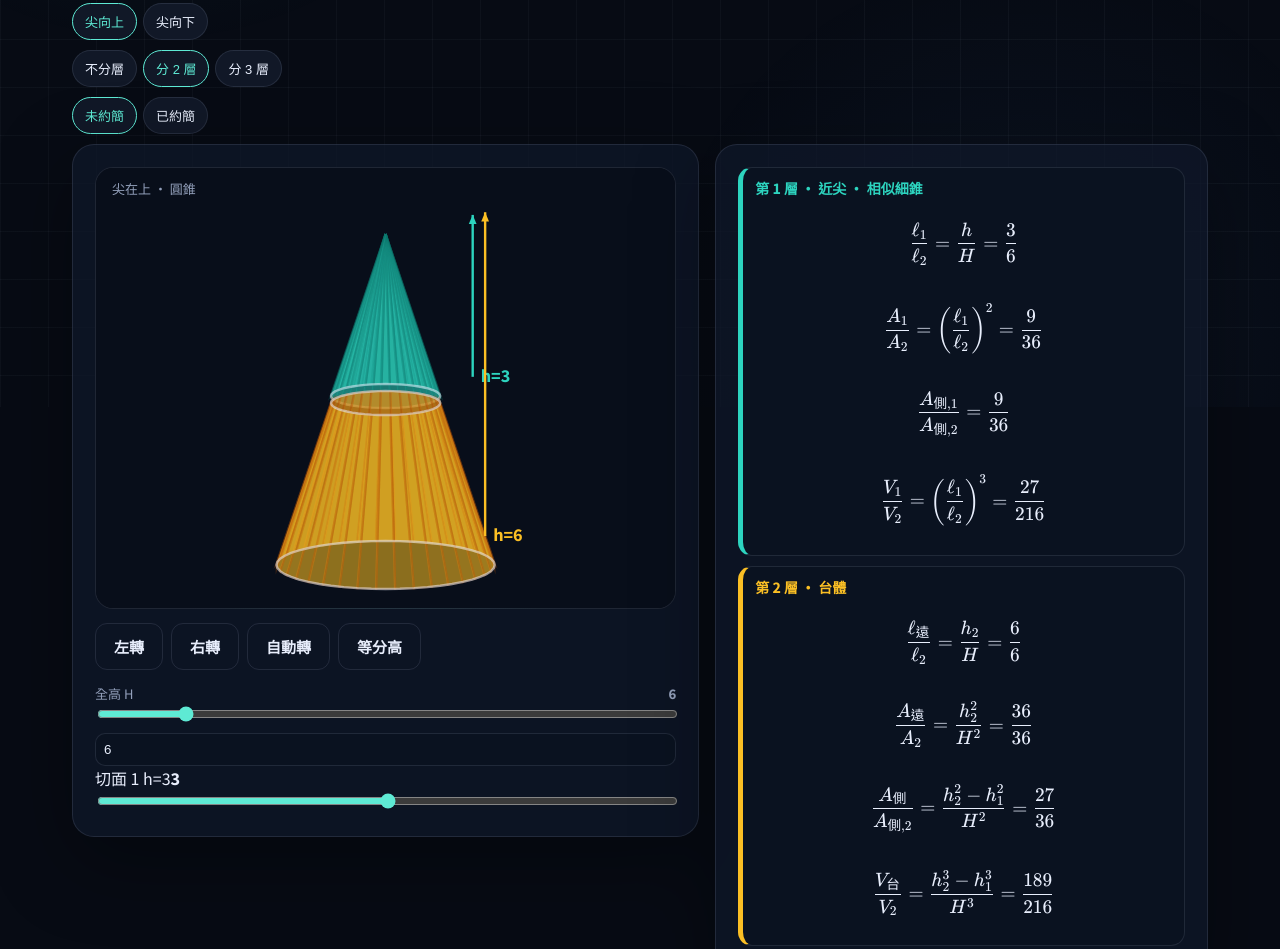
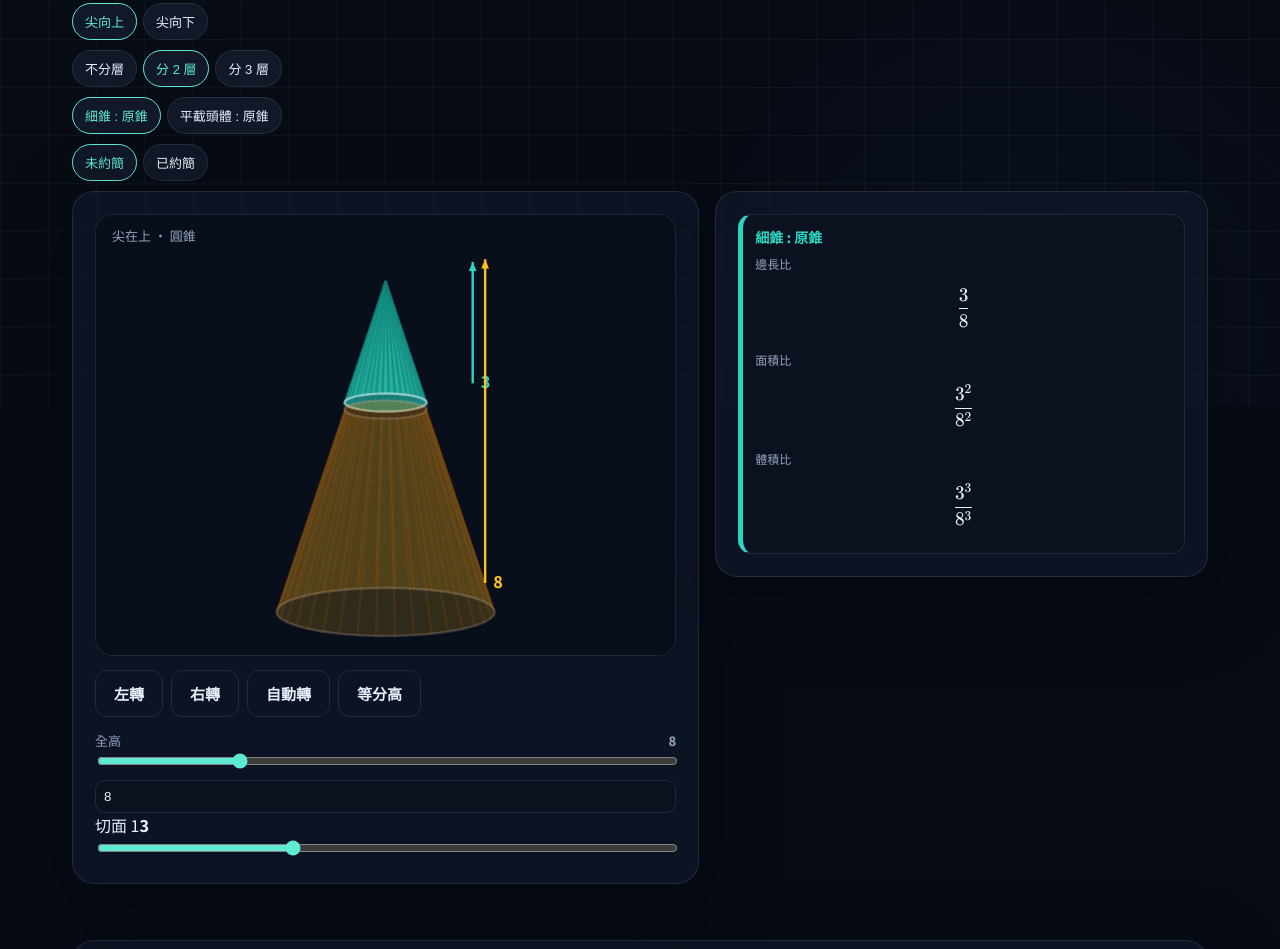
Before and after one commit to aaronmath/dse-math-lab, a plain HTML site: page topics/ratios.html in a window 1280 px wide. Shown: the part 393-1342 px from the top of the page. Drawn offline with nearby package versions, Linux system fonts and the light colour scheme.

Commit message:
Ratio cards: 3 lines with numeric fractions; filter small cone vs frustum

```diff
--- a/topics/ratios.html
+++ b/topics/ratios.html
@@ -11,14 +11,17 @@
 .lab{display:grid;grid-template-columns:minmax(0,1.12fr) minmax(300px,.88fr);gap:16px;align-items:start}
 @media(max-width:900px){.lab{grid-template-columns:1fr}}
 .filters{display:flex;flex-wrap:wrap;gap:6px;margin:0 0 10px}
-.stage-3d{border-radius:18px;background:radial-gradient(circle at 50% 12%,rgba(94,234,212,.1),transparent 42%),#080e1a;border:1px solid var(--line);overflow:hidden}
+.stage-3d{border-radius:18px;background:#080e1a;border:1px solid var(--line);overflow:hidden}
 .stage-3d canvas{display:block;width:100%;height:440px}
-.layer-card{border:1px solid var(--line);border-left-width:5px;border-radius:14px;padding:10px 12px 8px;margin-bottom:10px;background:#0a1220}
+.layer-card{border:1px solid var(--line);border-left-width:5px;border-radius:14px;padding:12px;background:#0a1220}
 .layer-card h4{margin:0 0 8px;font-size:14px}
-.texline{margin:6px 0;overflow-x:auto}
+.row3{display:grid;gap:8px}
+.row3 .lab{font-size:12px;color:var(--muted);margin:0;display:block;width:auto}
+.texline{overflow-x:auto}
 input[type=number]{width:100%;margin-top:6px;background:#0a1220;border:1px solid var(--line);color:var(--text);border-radius:10px;padding:8px}
 .why-board{display:flex;align-items:end;justify-content:center;gap:28px;min-height:200px;padding:16px 8px}
 #eq{min-height:64px}
+.chip.off{opacity:.35;pointer-events:none}
 </style>
 </head>
 <body>
@@ -35,7 +38,7 @@ input[type=number]{width:100%;margin-top:6px;background:#0a1220;border:1px solid
 <header class="hero">
 <div class="kicker">Topic 04 · 求積法比例</div>
 <h1>邊長比 · 面積比 · <span>體積比</span></h1>
-<p class="lead">底平行地面。箭嘴由該層遠面指向尖。長度用 l。分數卡在圓錐右邊，同層同色。</p>
+<p class="lead">分數卡在圓錐右邊。細錐 : 原錐，或平截頭體 : 原錐。</p>
 </header>
 <div class="filters">
 <button class="chip active" data-k="shape" data-v="cone">圓錐</button>
@@ -51,6 +54,10 @@ input[type=number]{width:100%;margin-top:6px;background:#0a1220;border:1px solid
 <button class="chip" data-k="layers" data-v="3">分 3 層</button>
 </div>
 <div class="filters">
+<button class="chip active" data-k="cmp" data-v="small">細錐 : 原錐</button>
+<button class="chip" id="frChip" data-k="cmp" data-v="frustum">平截頭體 : 原錐</button>
+</div>
+<div class="filters">
 <button class="chip active" data-k="mode" data-v="form">未約簡</button>
 <button class="chip" data-k="mode" data-v="simp">已約簡</button>
 </div>
@@ -63,23 +70,20 @@ input[type=number]{width:100%;margin-top:6px;background:#0a1220;border:1px solid
 <button class="btn btn-ghost" id="auto">自動轉</button>
 <button class="btn btn-ghost" id="reset">等分高</button>
 </div>
-<label class="note" style="display:flex;justify-content:space-between;margin-top:10px">全高 H<b id="hLab">6</b></label>
-<input type="range" id="hRange" min="3" max="24" step="1" value="6"/>
-<input type="number" id="hNum" min="2" max="99" step="1" value="6"/>
+<label class="note" style="display:flex;justify-content:space-between;margin-top:10px">全高<b id="hLab">8</b></label>
+<input type="range" id="hRange" min="3" max="24" step="1" value="8"/>
+<input type="number" id="hNum" min="2" max="99" step="1" value="8"/>
 <div id="cuts"></div>
 </div>
 <div class="panel"><div id="cards"></div></div>
 </div>
 <section class="section panel">
 <h2 style="margin-top:0">點解係平方同立方？</h2>
-<p class="hint">長度放大 k = l1/l2，面積跟平方，體積跟立方。</p>
-<div class="slider-box">
-<label class="note" style="display:flex;justify-content:space-between">相似比 1 : <b id="kLab">2</b></label>
-<input type="range" id="kRange" min="1" max="4" step="1" value="2"/>
-</div>
+<div class="slider-box"><label class="note" style="display:flex;justify-content:space-between">相似比 1 : <b id="kLab">2</b></label>
+<input type="range" id="kRange" min="1" max="4" step="1" value="2"/></div>
 <div class="why-board">
-<div><div id="sq1" class="box" style="width:48px;height:48px;background:linear-gradient(135deg,#5eead4,#67e8f9)">1</div><p class="note" style="text-align:center">邊長 1 · 面積 1</p></div>
-<div><div id="sq2" class="box" style="width:96px;height:96px;background:linear-gradient(135deg,#fbbf24,#f59e0b)">4</div><p class="note" style="text-align:center">面積 k^2</p></div>
+<div><div id="sq1" class="box" style="width:48px;height:48px;background:linear-gradient(135deg,#5eead4,#67e8f9)">1</div><p class="note" style="text-align:center">邊長 1</p></div>
+<div><div id="sq2" class="box" style="width:96px;height:96px;background:linear-gradient(135deg,#fbbf24,#f59e0b)">4</div><p class="note" style="text-align:center">面積</p></div>
 <div class="cube-wrap"><div class="cube" id="cube">
 <div class="face" style="background:#a78bfa;transform:translateZ(36px)"></div>
 <div class="face" style="background:#7c3aed;transform:rotateY(180deg) translateZ(36px)"></div>
@@ -87,7 +91,7 @@ input[type=number]{width:100%;margin-top:6px;background:#0a1220;border:1px solid
 <div class="face" style="background:#6d28d9;transform:rotateY(-90deg) translateZ(36px)"></div>
 <div class="face" style="background:#c4b5fd;transform:rotateX(90deg) translateZ(36px)"></div>
 <div class="face" style="background:#5b21b6;transform:rotateX(-90deg) translateZ(36px)"></div>
-</div><p class="note" style="text-align:center;margin-top:10px">體積 k^3</p></div>
+</div><p class="note" style="text-align:center;margin-top:10px">體積</p></div>
 </div>
 <div class="formula" id="eq"></div>
 </section>
@@ -96,42 +100,35 @@ input[type=number]{width:100%;margin-top:6px;background:#0a1220;border:1px solid
 <script src="https://cdn.jsdelivr.net/npm/katex@0.16.11/dist/katex.min.js"></script>
 <script src="../js/main.js"></script>
 <script>
-const S={shape:"cone",apex:"up",layers:2,mode:"form",H:6,cuts:[3],rot:.55,auto:true,k:2};
+const S={shape:"cone",apex:"up",layers:2,mode:"form",cmp:"small",H:8,cuts:[3],rot:.55,auto:true,k:2};
 const COL=[["#2dd4bf","#0f766e"],["#fbbf24","#b45309"],["#a78bfa","#6d28d9"]];
 function gcd(a,b){a=Math.abs(a|0);b=Math.abs(b|0);while(b){const t=a%b;a=b;b=t;}return a||1;}
-function p2(n){return n*n;} function p3(n){return n*n*n;}
-function frac(num,den){if(S.mode==="simp"){const g=gcd(num,den);num/=g;den/=g;}return "\\dfrac{"+num+"}{"+den+"}";}
 function tex(el,s){if(window.katex)katex.render(s,el,{displayMode:true,throwOnError:false});else el.textContent=s;}
+function simpF(n,d){const g=gcd(n,d);return "\\dfrac{"+ (n/g) +"}{"+ (d/g) +"}";}
+function powF(a,b,p){if(S.mode==="simp")return simpF(Math.pow(a,p),Math.pow(b,p));return "\\dfrac{"+a+"^{"+p+"}}{"+b+"^{"+p+"}}";}
+function diffF(hi,lo,H,p){if(S.mode==="simp")return simpF(Math.pow(hi,p)-Math.pow(lo,p),Math.pow(H,p));return "\\dfrac{"+hi+"^{"+p+"}-"+lo+"^{"+p+"}}{"+H+"^{"+p+"}}";}
+function linF(a,b){return S.mode==="simp"?simpF(a,b):("\\dfrac{"+a+"}{"+b+"}");}
 function bounds(){const p=[0].concat(S.cuts.slice().sort(function(a,b){return a-b})).concat([S.H]);const o=[];for(let i=0;i<p.length-1;i++)o.push({lo:p[i],hi:p[i+1]});return o;}
-function equalCuts(){if(S.layers===1)S.cuts=[];else if(S.layers===2)S.cuts=[Math.max(1,Math.round(S.H/2))];else{let a=Math.max(1,Math.round(S.H/3)),b=Math.max(a+1,Math.round(2*S.H/3));if(b>=S.H)b=S.H-1;if(a>=b)a=Math.max(1,b-1);S.cuts=[a,b];}}
+function tipH(){return S.cuts.length?Math.min.apply(null,S.cuts):S.H;}
+function equalCuts(){if(S.layers===1){S.cuts=[];if(S.cmp==="frustum")S.cmp="small";}else if(S.layers===2)S.cuts=[Math.max(1,Math.round(S.H/2))];else{let a=Math.max(1,Math.round(S.H/3)),b=Math.max(a+1,Math.round(2*S.H/3));if(b>=S.H)b=S.H-1;if(a>=b)a=Math.max(1,b-1);S.cuts=[a,b];}}
 function clampCuts(){S.cuts=S.cuts.map(function(c){return Math.min(S.H-1,Math.max(1,c|0));});S.cuts=Array.from(new Set(S.cuts)).sort(function(a,b){return a-b;}).slice(0,Math.max(0,S.layers-1));while(S.cuts.length<S.layers-1){let x=Math.round(S.H/2);while(S.cuts.indexOf(x)>=0&&x<S.H-1)x++;if(S.cuts.indexOf(x)<0)S.cuts.push(x);S.cuts.sort(function(a,b){return a-b;});}}
 function renderCuts(){
  document.getElementById("hLab").textContent=S.H;
  document.getElementById("hRange").value=String(Math.min(24,Math.max(3,S.H)));
  document.getElementById("hNum").value=S.H;
+ document.getElementById("frChip").classList.toggle("off",S.layers===1);
  const box=document.getElementById("cuts");
  if(S.layers===1){box.innerHTML="";return;}
- box.innerHTML=S.cuts.map(function(c,i){return '<label>切面 '+(i+1)+' h='+c+'<b>'+c+'</b></label><input type="range" min="1" max="'+(S.H-1)+'" step="1" value="'+c+'" data-i="'+i+'">';}).join("");
+ box.innerHTML=S.cuts.map(function(c,i){return '<label>切面 '+(i+1)+'<b>'+c+'</b></label><input type="range" min="1" max="'+(S.H-1)+'" step="1" value="'+c+'" data-i="'+i+'">';}).join("");
  box.querySelectorAll("input").forEach(function(inp){inp.oninput=function(){let v=+inp.value,i=+inp.dataset.i;const oth=S.cuts.filter(function(_,j){return j!==i;});if(oth.indexOf(v)>=0)v=v<S.H-1?v+1:v-1;S.cuts[i]=v;clampCuts();renderCuts();renderCards();};});
 }
 function renderCards(){
- const wrap=document.getElementById("cards");
- wrap.innerHTML=bounds().map(function(L,idx){const col=COL[idx%3][0];const kind=L.lo===0?"近尖 · 相似細錐":"台體";return '<div class="layer-card" style="border-left-color:'+col+'"><h4 style="color:'+col+'">第 '+(idx+1)+' 層 · '+kind+'</h4><div class="texline" data-i="'+idx+'-0"></div><div class="texline" data-i="'+idx+'-1"></div><div class="texline" data-i="'+idx+'-2"></div><div class="texline" data-i="'+idx+'-3"></div></div>';}).join("");
- bounds().forEach(function(L,idx){
-  const h=L.hi,H=S.H,lo=L.lo;const lines=[];
-  if(lo===0){
-   lines.push("\\dfrac{\\ell_1}{\\ell_2}=\\dfrac{h}{H}="+frac(h,H));
-   lines.push("\\dfrac{A_1}{A_2}=\\left(\\dfrac{\\ell_1}{\\ell_2}\\right)^{2}="+frac(p2(h),p2(H)));
-   lines.push("\\dfrac{A_{\\text{側},1}}{A_{\\text{側},2}}="+frac(p2(h),p2(H)));
-   lines.push("\\dfrac{V_1}{V_2}=\\left(\\dfrac{\\ell_1}{\\ell_2}\\right)^{3}="+frac(p3(h),p3(H)));
-  } else {
-   lines.push("\\dfrac{\\ell_{\\text{遠}}}{\\ell_2}=\\dfrac{h_2}{H}="+frac(h,H));
-   lines.push("\\dfrac{A_{\\text{遠}}}{A_2}=\\dfrac{h_2^{2}}{H^{2}}="+frac(p2(h),p2(H)));
-   lines.push("\\dfrac{A_{\\text{側}}}{A_{\\text{側},2}}=\\dfrac{h_2^{2}-h_1^{2}}{H^{2}}="+frac(p2(h)-p2(lo),p2(H)));
-   lines.push("\\dfrac{V_{\\text{台}}}{V_2}=\\dfrac{h_2^{3}-h_1^{3}}{H^{3}}="+frac(p3(h)-p3(lo),p3(H)));
-  }
-  lines.forEach(function(s,j){const el=wrap.querySelector('[data-i="'+idx+'-'+j+'"]');if(el)tex(el,s);});
- });
+ const wrap=document.getElementById("cards");const H=S.H,h=tipH();
+ const isF=S.cmp==="frustum"&&S.layers>1;const col=isF?COL[1][0]:COL[0][0];
+ const title=isF?"平截頭體 : 原錐":"細錐 : 原錐";
+ wrap.innerHTML='<div class="layer-card" style="border-left-color:'+col+'"><h4 style="color:'+col+'">'+title+'</h4><div class="row3"><div><div class="lab">邊長比</div><div class="texline" id="t0"></div></div><div><div class="lab">面積比</div><div class="texline" id="t1"></div></div><div><div class="lab">體積比</div><div class="texline" id="t2"></div></div></div></div>';
+ if(!isF){tex(document.getElementById("t0"),linF(h,H));tex(document.getElementById("t1"),powF(h,H,2));tex(document.getElementById("t2"),powF(h,H,3));}
+ else{tex(document.getElementById("t0"),linF(h,H));tex(document.getElementById("t1"),diffF(H,h,H,2));tex(document.getElementById("t2"),diffF(H,h,H,3));}
 }
 const cv=document.getElementById("cv"),ctx=cv.getContext("2d");
 function resize(){const r=cv.getBoundingClientRect();const d=Math.min(2,devicePixelRatio||1);cv.width=r.width*d;cv.height=440*d;ctx.setTransform(d,0,0,d,0,0);}
@@ -140,17 +137,17 @@ function project(x,y,z){const c=Math.cos(S.rot),s=Math.sin(S.rot);const xr=x*c-z
 function yA(t){return S.apex==="up"?0.92-1.84*t:-0.92+1.84*t;}
 function rad(t){return 0.62*t;}
 function rgba(hex,a){const n=parseInt(hex.slice(1),16);return "rgba("+((n>>16)&255)+","+((n>>8)&255)+","+(n&255)+","+a+")";}
-function cap(t,ex,color,far,sq){const y=yA(t)+ex,r=rad(t);ctx.beginPath();if(sq){[[-r,-r],[r,-r],[r,r],[-r,r]].map(function(p){return project(p[0],y,p[1]);}).forEach(function(p,i){i?ctx.lineTo(p[0],p[1]):ctx.moveTo(p[0],p[1]);});}else{for(let i=0;i<=48;i++){const a=i/48*Math.PI*2;const p=project(Math.cos(a)*r,y,Math.sin(a)*r);i?ctx.lineTo(p[0],p[1]):ctx.moveTo(p[0],p[1]);}}ctx.closePath();ctx.fillStyle=rgba(color,far?0.16:0.34);ctx.fill();ctx.strokeStyle=rgba("#e8eefc",0.55);ctx.stroke();}
-function slice(t0,t1,ex,col,pyr){const y0=yA(t0)+ex,y1=yA(t1)+ex,r0=rad(t0),r1=rad(t1);if(!pyr){for(let i=0;i<36;i++){const a0=i/36*Math.PI*2,a1=(i+1)/36*Math.PI*2;const A=project(Math.cos(a0)*r0,y0,Math.sin(a0)*r0),B=project(Math.cos(a1)*r0,y0,Math.sin(a1)*r0);const C=project(Math.cos(a1)*r1,y1,Math.sin(a1)*r1),D=project(Math.cos(a0)*r1,y1,Math.sin(a0)*r1);const sh=0.45+0.55*(0.5+0.5*Math.cos(a0-S.rot));ctx.beginPath();ctx.moveTo(A[0],A[1]);ctx.lineTo(B[0],B[1]);ctx.lineTo(C[0],C[1]);ctx.lineTo(D[0],D[1]);ctx.closePath();ctx.fillStyle=rgba(col[0],0.26+0.42*sh);ctx.fill();ctx.strokeStyle=rgba(col[1],0.32);ctx.stroke();}cap(t1,ex,col[0],true,false);if(t0>0)cap(t0,ex,col[1],false,false);}else{const sq=[[-1,-1],[1,-1],[1,1],[-1,1]];for(let i=0;i<4;i++){const a=sq[i],b=sq[(i+1)%4];const A=project(a[0]*r0,y0,a[1]*r0),B=project(b[0]*r0,y0,b[1]*r0),C=project(b[0]*r1,y1,b[1]*r1),D=project(a[0]*r1,y1,a[1]*r1);const mid=Math.atan2(a[1]+b[1],a[0]+b[0]);const sh=0.4+0.6*(0.5+0.5*Math.cos(mid-S.rot));ctx.beginPath();ctx.moveTo(A[0],A[1]);ctx.lineTo(B[0],B[1]);ctx.lineTo(C[0],C[1]);ctx.lineTo(D[0],D[1]);ctx.closePath();ctx.fillStyle=rgba(col[0],0.3+0.4*sh);ctx.fill();ctx.strokeStyle=rgba("#e8eefc",0.4);ctx.stroke();}cap(t1,ex,col[0],true,true);if(t0>0)cap(t0,ex,col[1],false,true);}}
+function cap(t,ex,color,far,sq,al){const y=yA(t)+ex,r=rad(t);ctx.beginPath();if(sq){[[-r,-r],[r,-r],[r,r],[-r,r]].map(function(p){return project(p[0],y,p[1]);}).forEach(function(p,i){i?ctx.lineTo(p[0],p[1]):ctx.moveTo(p[0],p[1]);});}else{for(let i=0;i<=48;i++){const a=i/48*Math.PI*2;const p=project(Math.cos(a)*r,y,Math.sin(a)*r);i?ctx.lineTo(p[0],p[1]):ctx.moveTo(p[0],p[1]);}}ctx.closePath();ctx.fillStyle=rgba(color,(far?0.16:0.34)*al);ctx.fill();ctx.strokeStyle=rgba("#e8eefc",0.55*al);ctx.stroke();}
+function slice(t0,t1,ex,col,pyr,al){const y0=yA(t0)+ex,y1=yA(t1)+ex,r0=rad(t0),r1=rad(t1);if(!pyr){for(let i=0;i<36;i++){const a0=i/36*Math.PI*2,a1=(i+1)/36*Math.PI*2;const A=project(Math.cos(a0)*r0,y0,Math.sin(a0)*r0),B=project(Math.cos(a1)*r0,y0,Math.sin(a1)*r0);const C=project(Math.cos(a1)*r1,y1,Math.sin(a1)*r1),D=project(Math.cos(a0)*r1,y1,Math.sin(a0)*r1);const sh=0.45+0.55*(0.5+0.5*Math.cos(a0-S.rot));ctx.beginPath();ctx.moveTo(A[0],A[1]);ctx.lineTo(B[0],B[1]);ctx.lineTo(C[0],C[1]);ctx.lineTo(D[0],D[1]);ctx.closePath();ctx.fillStyle=rgba(col[0],(0.26+0.42*sh)*al);ctx.fill();ctx.strokeStyle=rgba(col[1],0.32*al);ctx.stroke();}cap(t1,ex,col[0],true,false,al);if(t0>0)cap(t0,ex,col[1],false,false,al);}else{const sq=[[-1,-1],[1,-1],[1,1],[-1,1]];for(let i=0;i<4;i++){const a=sq[i],b=sq[(i+1)%4];const A=project(a[0]*r0,y0,a[1]*r0),B=project(b[0]*r0,y0,b[1]*r0),C=project(b[0]*r1,y1,b[1]*r1),D=project(a[0]*r1,y1,a[1]*r1);const mid=Math.atan2(a[1]+b[1],a[0]+b[0]);const sh=0.4+0.6*(0.5+0.5*Math.cos(mid-S.rot));ctx.beginPath();ctx.moveTo(A[0],A[1]);ctx.lineTo(B[0],B[1]);ctx.lineTo(C[0],C[1]);ctx.lineTo(D[0],D[1]);ctx.closePath();ctx.fillStyle=rgba(col[0],(0.3+0.4*sh)*al);ctx.fill();ctx.strokeStyle=rgba("#e8eefc",0.4*al);ctx.stroke();}cap(t1,ex,col[0],true,true,al);if(t0>0)cap(t0,ex,col[1],false,true,al);}}
 function head(x1,y1,x2,y2,col){const a=Math.atan2(y2-y1,x2-x1);ctx.beginPath();ctx.moveTo(x2,y2);ctx.lineTo(x2-10*Math.cos(a-0.4),y2-10*Math.sin(a-0.4));ctx.lineTo(x2-10*Math.cos(a+0.4),y2-10*Math.sin(a+0.4));ctx.closePath();ctx.fillStyle=col;ctx.fill();}
-function arrows(){bounds().forEach(function(ly,idx){const off=-0.70-idx*0.10;const pFar=project(off,yA(ly.hi/S.H),0),pApex=project(off,yA(0),0);ctx.beginPath();ctx.moveTo(pFar[0],pFar[1]);ctx.lineTo(pApex[0],pApex[1]);ctx.strokeStyle=COL[idx%3][0];ctx.lineWidth=2.4;ctx.stroke();head(pFar[0],pFar[1],pApex[0],pApex[1],COL[idx%3][0]);ctx.fillStyle=COL[idx%3][0];ctx.font="bold 16px Noto Sans TC";ctx.fillText("h="+ly.hi,pFar[0]+8,pFar[1]+5);});}
-function draw(){const W=cv.getBoundingClientRect().width;ctx.clearRect(0,0,W,440);ctx.fillStyle="#080e1a";ctx.fillRect(0,0,W,440);const L=bounds(),gap=S.layers===1?0:0.02;L.map(function(ly,idx){return {ly:ly,idx:idx,z:project(0,yA((ly.lo+ly.hi)/2/S.H),0)[2]};}).sort(function(a,b){return a.z-b.z;}).forEach(function(item){slice(item.ly.lo/S.H,item.ly.hi/S.H,(S.apex==="up"?-1:1)*item.idx*gap*2,COL[item.idx%3],S.shape==="pyr");});arrows();ctx.fillStyle="#93a0bb";ctx.font="13px Noto Sans TC";ctx.fillText((S.apex==="up"?"尖在上":"尖在下")+" · "+(S.shape==="cone"?"圓錐":"正四角錐"),16,26);}
+function arrows(){const h=tipH();const marks=S.layers===1?[S.H]:[h,S.H];marks.forEach(function(val,idx){const off=-0.70-idx*0.10;const pFar=project(off,yA(val/S.H),0),pApex=project(off,yA(0),0);ctx.beginPath();ctx.moveTo(pFar[0],pFar[1]);ctx.lineTo(pApex[0],pApex[1]);ctx.strokeStyle=COL[idx%3][0];ctx.lineWidth=2.4;ctx.stroke();head(pFar[0],pFar[1],pApex[0],pApex[1],COL[idx%3][0]);ctx.fillStyle=COL[idx%3][0];ctx.font="bold 16px Noto Sans TC";ctx.fillText(String(val),pFar[0]+8,pFar[1]+5);});}
+function draw(){const W=cv.getBoundingClientRect().width;ctx.clearRect(0,0,W,440);ctx.fillStyle="#080e1a";ctx.fillRect(0,0,W,440);const L=bounds(),gap=S.layers===1?0:0.02;L.map(function(ly,idx){return {ly:ly,idx:idx,z:project(0,yA((ly.lo+ly.hi)/2/S.H),0)[2]};}).sort(function(a,b){return a.z-b.z;}).forEach(function(item){const tip=item.ly.lo===0;let al=1;if(S.layers>1){if(S.cmp==="small")al=tip?1:0.28;else al=tip?0.28:1;}slice(item.ly.lo/S.H,item.ly.hi/S.H,(S.apex==="up"?-1:1)*item.idx*gap*2,COL[item.idx%3],S.shape==="pyr",al);});arrows();ctx.fillStyle="#93a0bb";ctx.font="13px Noto Sans TC";ctx.fillText((S.apex==="up"?"尖在上":"尖在下")+" · "+(S.shape==="cone"?"圓錐":"正四角錐"),16,26);}
 function setH(v){v=Math.max(2,Math.min(99,v|0));const old=S.H;S.H=v;S.cuts=S.cuts.map(function(c){return Math.round(c*S.H/old);});clampCuts();renderCuts();renderCards();}
 function setK(k){S.k=k;document.getElementById("kLab").textContent=k;const u=48,s=48*k;document.getElementById("sq1").style.width=u+"px";document.getElementById("sq1").style.height=u+"px";const sq2=document.getElementById("sq2");sq2.style.width=s+"px";sq2.style.height=s+"px";sq2.textContent=String(k*k);document.getElementById("cube").style.width=(36*k)+"px";document.getElementById("cube").style.height=(36*k)+"px";}
-function bind(){document.querySelectorAll(".chip[data-k]").forEach(function(b){b.onclick=function(){const k=b.dataset.k,v=b.dataset.v;if(k==="layers"){S.layers=+v;equalCuts();}else S[k]=v;b.parentElement.querySelectorAll(".chip").forEach(function(x){x.classList.toggle("active",x===b);});renderCuts();renderCards();};});document.getElementById("spin-l").onclick=function(){S.rot-=0.25;};document.getElementById("spin-r").onclick=function(){S.rot+=0.25;};document.getElementById("auto").onclick=function(e){S.auto=!S.auto;e.target.classList.toggle("active",S.auto);};document.getElementById("reset").onclick=function(){equalCuts();renderCuts();renderCards();};document.getElementById("hRange").oninput=function(e){setH(+e.target.value);};document.getElementById("hNum").onchange=function(e){setH(+e.target.value);};document.getElementById("kRange").oninput=function(e){setK(+e.target.value);};}
+function bind(){document.querySelectorAll(".chip[data-k]").forEach(function(b){b.onclick=function(){const k=b.dataset.k,v=b.dataset.v;if(k==="layers"){S.layers=+v;equalCuts();}else if(k==="cmp"&&v==="frustum"&&S.layers===1)return;else S[k]=v;b.parentElement.querySelectorAll(".chip").forEach(function(x){x.classList.toggle("active",x===b);});if(k==="layers"){document.querySelectorAll('[data-k="cmp"]').forEach(function(x){x.classList.toggle("active",x.dataset.v===S.cmp);});}renderCuts();renderCards();};});document.getElementById("spin-l").onclick=function(){S.rot-=0.25;};document.getElementById("spin-r").onclick=function(){S.rot+=0.25;};document.getElementById("auto").onclick=function(e){S.auto=!S.auto;e.target.classList.toggle("active",S.auto);};document.getElementById("reset").onclick=function(){equalCuts();renderCuts();renderCards();};document.getElementById("hRange").oninput=function(e){setH(+e.target.value);};document.getElementById("hNum").onchange=function(e){setH(+e.target.value);};document.getElementById("kRange").oninput=function(e){setK(+e.target.value);};}
 function loop(){if(S.auto)S.rot+=0.006;draw();requestAnimationFrame(loop);}
 function eq(){tex(document.getElementById("eq"),"\\dfrac{A_1}{A_2}=\\left(\\dfrac{\\ell_1}{\\ell_2}\\right)^{2}\\qquad \\dfrac{V_1}{V_2}=\\left(\\dfrac{\\ell_1}{\\ell_2}\\right)^{3}");}
-resize();equalCuts();renderCuts();renderCards();bind();setK(2);eq();loop();
+resize();renderCuts();renderCards();bind();setK(2);eq();loop();
 </script>
 </body>
 </html>
```
